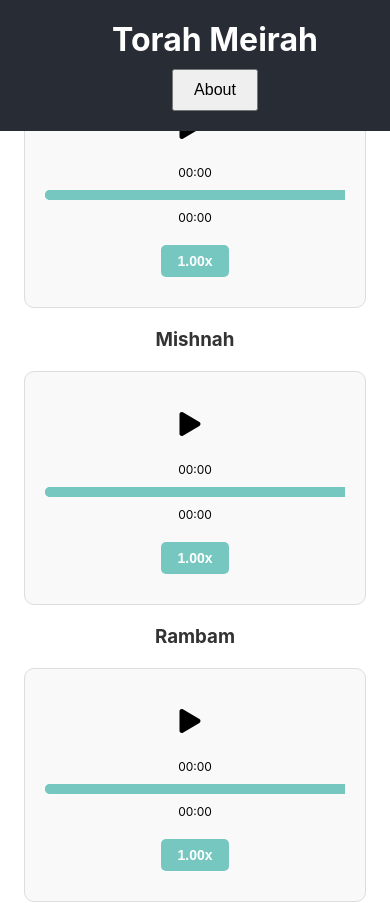
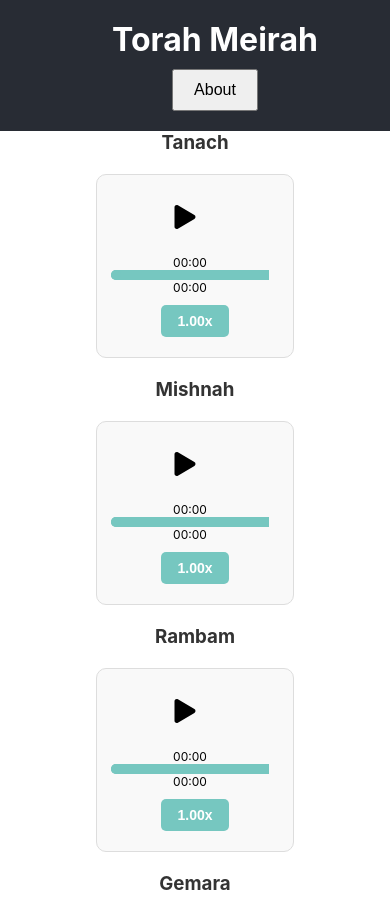
Before and after one commit to DavidRaitan/TorahMeirah, a React (Create React App) app: page / in a window 390 px wide. Shown: the top 903 px of the page. Built offline with nearby package versions, Linux system fonts and the light colour scheme.

Commit message:
css mobile

```diff
--- a/src/css/audioBar.css
+++ b/src/css/audioBar.css
@@ -172,18 +172,18 @@
 
 .audio-player {
   display: flex;
-  flex-direction: column;
   align-items: center;
   background: #f9f9f9;
   border: 1px solid #ddd;
-  padding: 20px;
+  padding: 10px;
   border-radius: 10px;
-  width: 300px;
+  width: 100%;
+  max-width: 600px;
+  box-sizing: border-box;
 }
 
 .controls {
   display: flex;
-  flex-direction: column;
   align-items: center;
   width: 100%;
 }
@@ -191,8 +191,7 @@
 .playback-controls {
   display: flex;
   align-items: center;
-  width: 100%;
-  margin-bottom: 10px;
+  margin-right: 10px;
 }
 
 .play-pause {
@@ -215,6 +214,7 @@
   border-radius: 5px;
   cursor: pointer;
   position: relative;
+  margin: 0 10px;
 }
 
 .progress {
```
